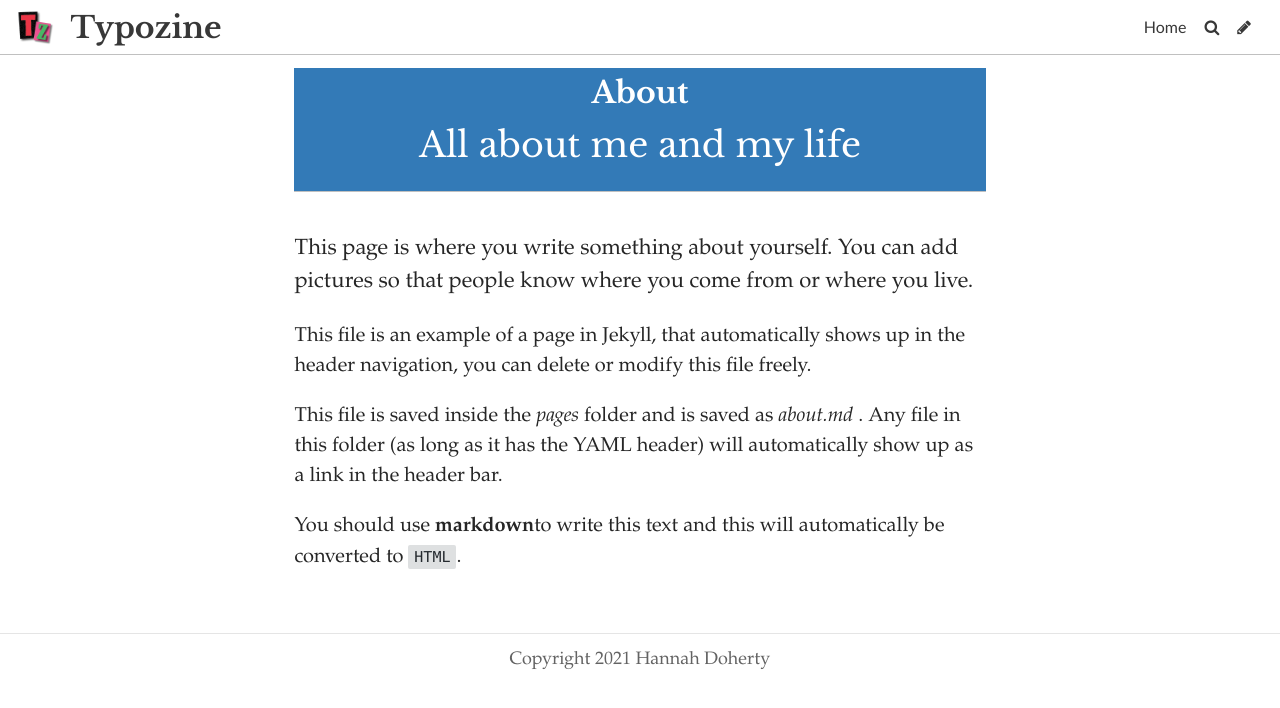
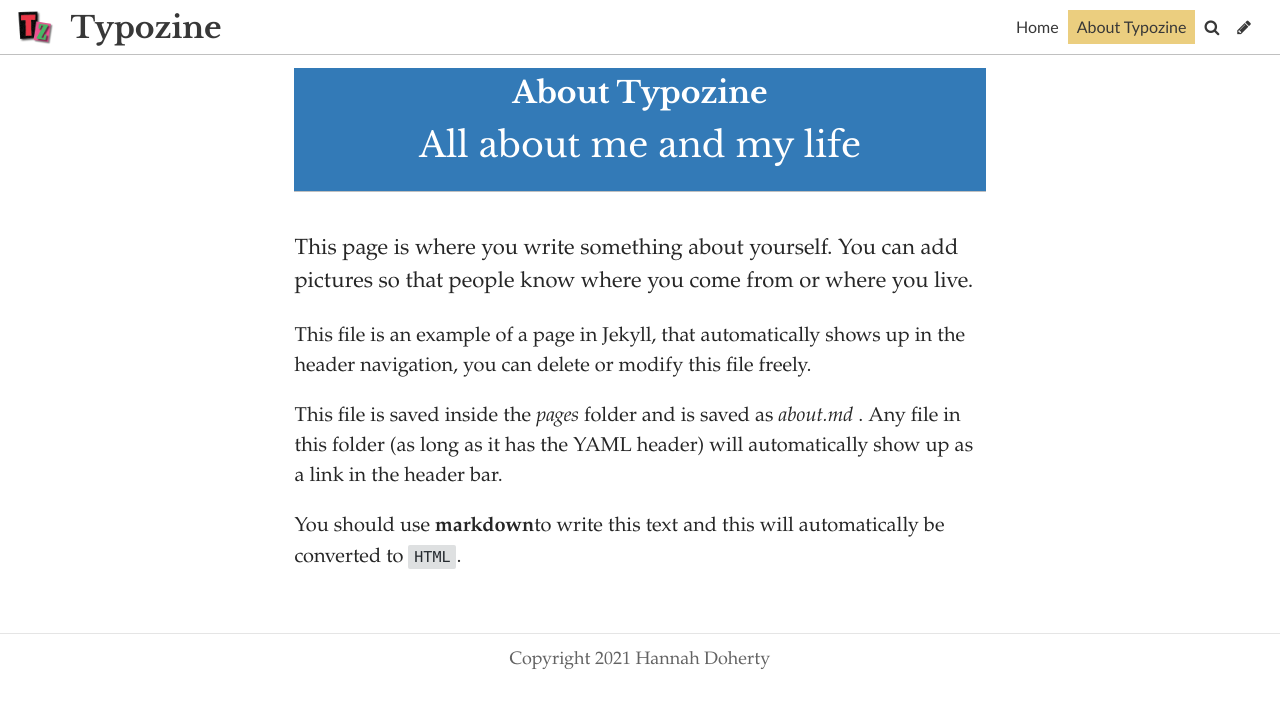
Before and after one commit to 19061287han/typoblog, a Jekyll site: the page built from pages/about.md, in a window 1280 px wide. Shown: the top 708 px of the page. Built offline with Jekyll 4.4.1, drawn with Linux system fonts in a browser that asks for light colours; some web fonts are replaced.

Commit message:
Update Page “about”

```diff
--- a/pages/about.md
+++ b/pages/about.md
@@ -1,14 +1,14 @@
 ---
-layout: page
-title: About
+header_feature_image: /uploads/log.jpg
+title: About Typozine
+subtitle: All about me and my life
 permalink: /about/
 date: 2020-06-29T15:36:12.231Z
-header_feature_image: /uploads/log.jpg
+layout: page
 published: true
-subtitle: All about me and my life
 tags: null
 description: null
-show: false
+show: true
 ---
 
 This page is where you write something about yourself. You can add pictures so that people know where you come from or where you live.
```
